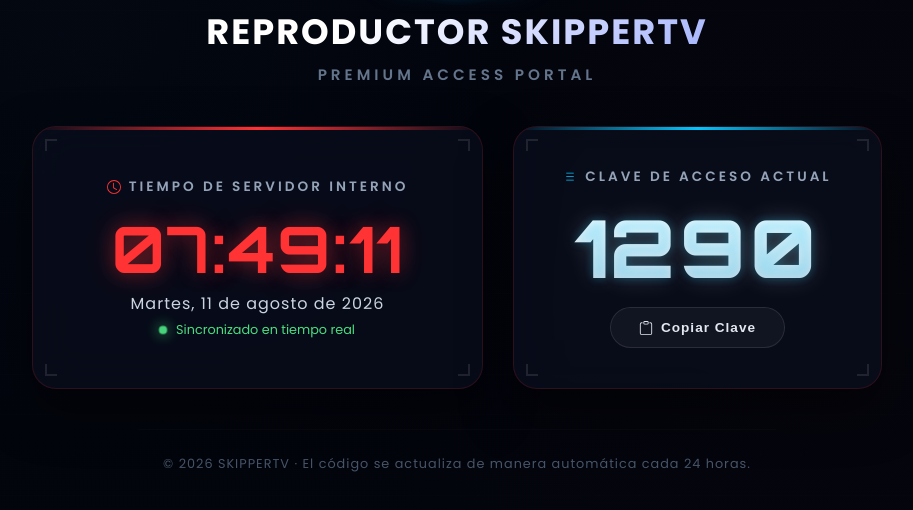
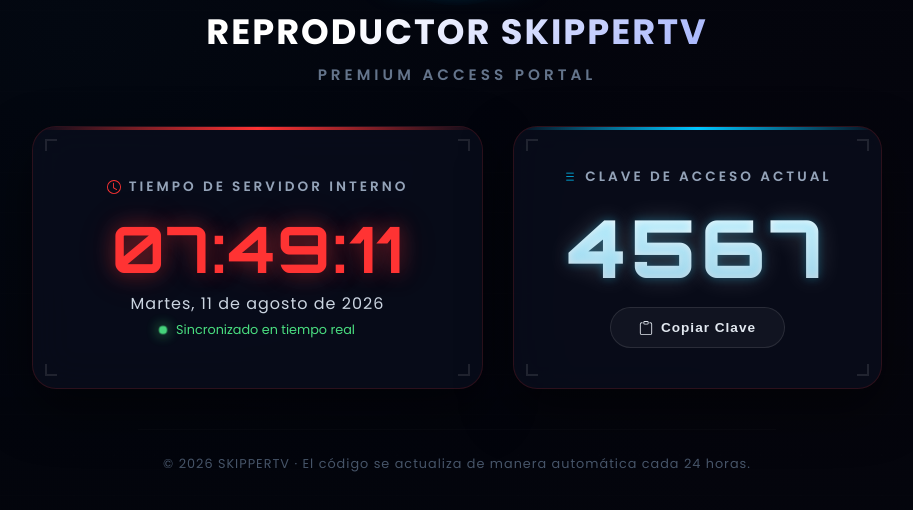
Before and after one commit to shundearies/Paginas-de-acceso, a plain HTML site: page Adultos/index.html in a window 1280 px wide. Shown: the part 208-718 px from the top of the page, without its empty margins (183-1096 px from the left). Drawn offline with Linux system fonts and the light colour scheme.

Commit message:
Change access code from '1290' to '4567'

```diff
--- a/Adultos/index.html
+++ b/Adultos/index.html
@@ -382,7 +382,7 @@
                 Clave de Acceso Actual
             </div>
 
-            <div class="access-code-display" id="accessCode">1290</div>
+            <div class="access-code-display" id="accessCode">4567</div>
 
             <button class="btn-action" id="copyBtn" onclick="copyCode()">
                 <svg width="14" height="14" fill="currentColor" viewBox="0 0 16 16">
```
